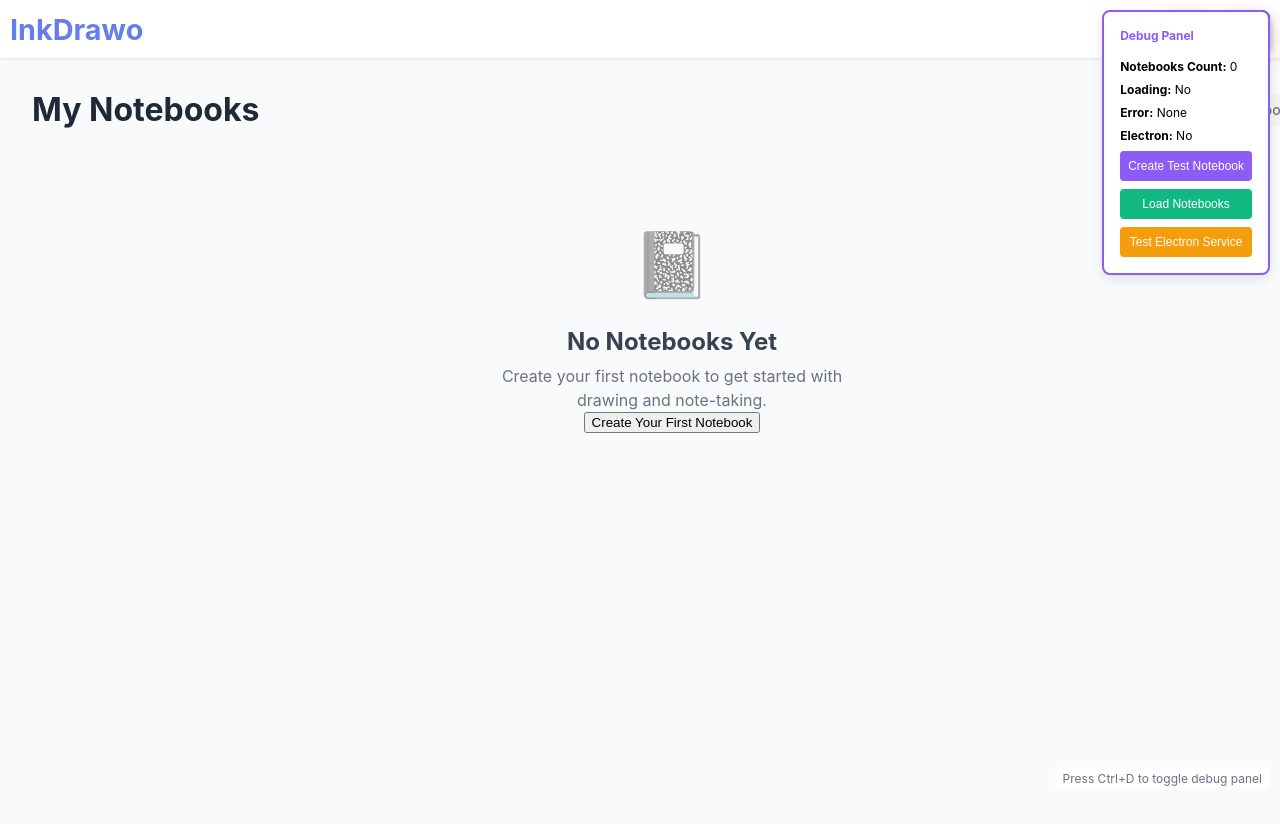
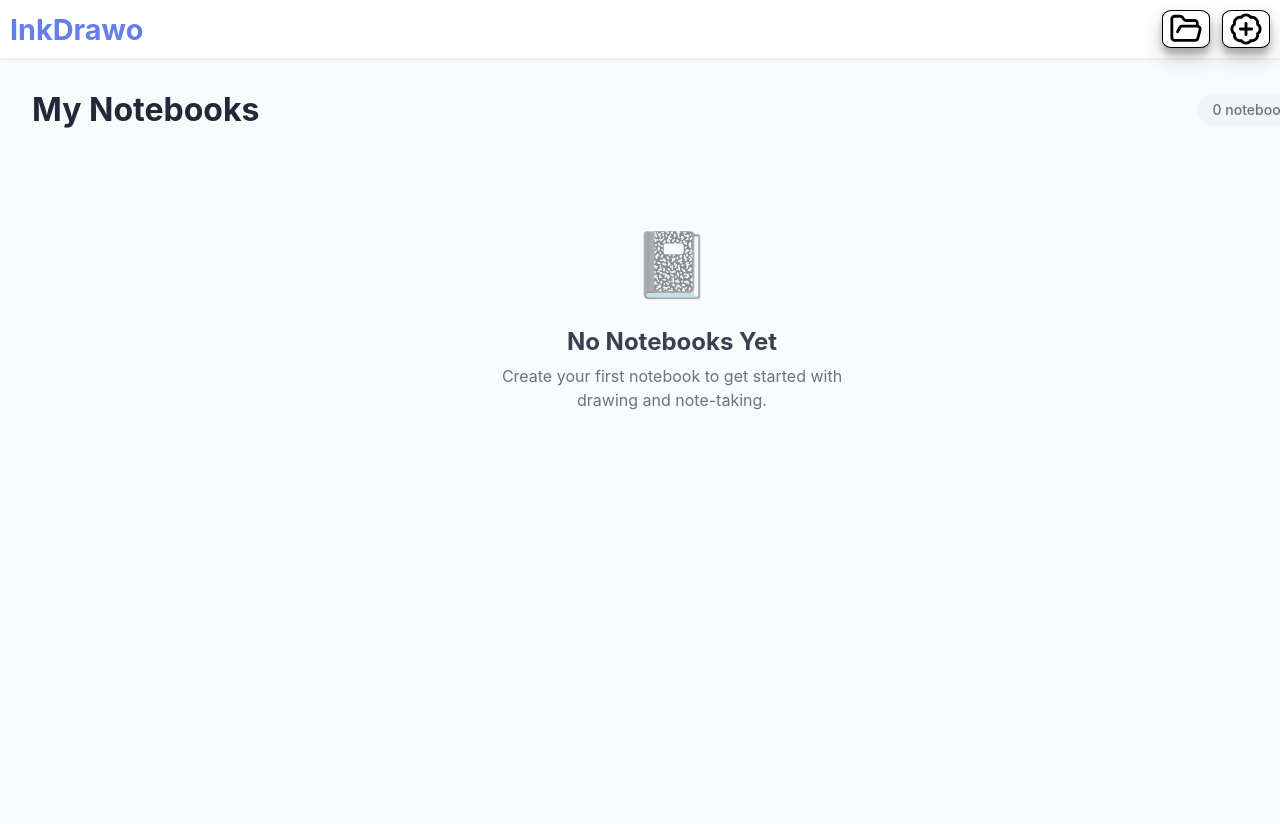
Before and after one commit to iamSt3el/InkDraw, a React (Create React App) app: page / in a window 1280 px wide. Shown: the top 824 px of the page. Built offline with nearby package versions, Linux system fonts and the light colour scheme.

Commit message:
new code

```diff
--- a/src/App.js
+++ b/src/App.js
@@ -1,8 +1,8 @@
-// src/App.js - Updated with store initialization and debug panel
+// src/App.js - Updated with router functionality
 import React, { useEffect, useState } from 'react';
+import { BrowserRouter as Router, Routes, Route, Navigate } from 'react-router-dom';
 import NoteBookManager from './pages/NoteBookManagerPage';
 import NotebookInside from './pages/NotebookInside/Index';
-import DebugPanel from './components/Debug/DebugPanel';
 import { useNotebookStore } from './stores/noteBookStore';
 import { usePageStore } from './stores/pageStore';
 
@@ -89,26 +89,27 @@ function App() {
   }
 
   return (
-    <div>
-      <NoteBookManager />
-      {/* <NotebookInside/> */}
+    <Router>
+      <div className="App">
+        <Routes>
+          {/* Default route - Notebook Manager */}
+          <Route path="/" element={<NoteBookManager />} />
 
-      {/* Debug panel - remove this in production */}
-      {showDebug && <DebugPanel />}
+          {/* Notebook Manager route */}
+          <Route path="/notebooks" element={<NoteBookManager />} />
 
-      <div style={{
-        position: 'fixed',
-        bottom: '10px',
-        right: '10px',
-        fontSize: '12px',
-        color: '#6b7280',
-        background: 'rgba(255,255,255,0.8)',
-        padding: '0.25rem 0.5rem',
-        borderRadius: '4px'
-      }}>
-        Press Ctrl+D to toggle debug panel
+          {/* Notebook Inside route with notebook ID parameter */}
+          <Route path="/notebook/:notebookId" element={<NotebookInside />} />
+
+          {/* Notebook Inside route with notebook ID and page number */}
+          <Route path="/notebook/:notebookId/page/:pageNumber" element={<NotebookInside />} />
+
+          {/* Fallback route - redirect to home */}
+          <Route path="*" element={<Navigate to="/" replace />} />
+        </Routes>
+
       </div>
-    </div>
+    </Router>
   );
 }
 
--- a/src/components/NotebookCard/index.jsx
+++ b/src/components/NotebookCard/index.jsx
@@ -1,11 +1,13 @@
-// src/components/NotebookCard/index.jsx - Updated with navigation to notebook inside
+// src/components/NotebookCard/index.jsx - Updated with router navigation
 import React, { useState } from 'react'
+import { useNavigate } from 'react-router-dom'
 import styles from './NotebookCard.module.scss'
 import { Trash2 } from 'lucide-react'
 import { createPortal } from 'react-dom'
 import { useNotebookStore } from '../../stores/noteBookStore'
 
-const NoteBookCard = ({ notebook, onOpenNotebook }) => {
+const NoteBookCard = ({ notebook }) => {
+  const navigate = useNavigate();
   const { deleteNotebook } = useNotebookStore();
   const [showDeleteConfirm, setShowDeleteConfirm] = useState(false);
   const numberOfHoles = 19;
@@ -38,13 +40,8 @@ const NoteBookCard = ({ notebook, onOpenNotebook }) => {
 
     console.log('Opening notebook:', id, title);
 
-    // Call the onOpenNotebook prop if provided
-    if (onOpenNotebook) {
-      onOpenNotebook(notebook);
-    } else {
-      // Default behavior - could be routing or modal
-      console.log('No onOpenNotebook handler provided');
-    }
+    // Navigate to the notebook inside page
+    navigate(`/notebook/${id}`);
   };
 
   const handleDeleteClick = (e) => {
@@ -138,11 +135,6 @@ const NoteBookCard = ({ notebook, onOpenNotebook }) => {
             </div>
           </div>
         </div>
-
-        {/* Click indicator */}
-        <div className={styles.click_indicator}>
-          <span>Click to open</span>
-        </div>
       </div>
 
       {/* Render Delete Confirmation Modal using Portal */}
--- a/src/components/ToolBar/Index.jsx
+++ b/src/components/ToolBar/Index.jsx
@@ -157,7 +157,6 @@ const ToolBar = () => {
       </div> */}
 
         <ZoomControls />
-        <Button Icon={MoveLeft} />
       </div>
     </div>
   );
--- a/src/main/electron.js
+++ b/src/main/electron.js
@@ -19,7 +19,7 @@ function createWindow() {
     height: 800,
     minWidth: 800,
     minHeight: 600,
-    frame: true,
+    frame: false,
     titleBarStyle: 'default',
     webPreferences: {
       nodeIntegration: false, // Security: disable node integration
--- a/src/pages/NoteBookManagerPage/index.jsx
+++ b/src/pages/NoteBookManagerPage/index.jsx
@@ -1,9 +1,8 @@
-// src/components/NotebookCard/index.jsx - Updated with navigation
+// src/pages/NoteBookManagerPage/index.jsx - Updated with router navigation
 import React, { useEffect, useState } from 'react'
 import styles from './NoteBookManager.module.scss'
 import Header from '../../components/Header';
 import NoteBookCard from '../../components/NotebookCard';
-import NotebookInside from '../NotebookInside/Index';
 import { useNotebookStore } from '../../stores/noteBookStore';
 
 const NoteBookManager = () => {
@@ -15,7 +14,6 @@ const NoteBookManager = () => {
   } = useNotebookStore();
 
   const [hasInitialized, setHasInitialized] = useState(false);
-  const [currentOpenNotebook, setCurrentOpenNotebook] = useState(null);
 
   // Initialize notebooks on component mount
   useEffect(() => {
@@ -52,26 +50,6 @@ const NoteBookManager = () => {
     }
     console.log('=== End Debug ===');
   }, [notebooks, isLoading, error, hasInitialized]);
-
-  const handleOpenNotebook = (notebook) => {
-    console.log('Opening notebook for editing:', notebook.title);
-    setCurrentOpenNotebook(notebook);
-  };
-
-  const handleCloseNotebook = () => {
-    console.log('Closing notebook');
-    setCurrentOpenNotebook(null);
-  };
-
-  // If a notebook is open, show the NotebookInside component
-  if (currentOpenNotebook) {
-    return (
-      <NotebookInside
-        notebookId={currentOpenNotebook.id}
-        onClose={handleCloseNotebook}
-      />
-    );
-  }
 
   const renderContent = () => {
     console.log('NotebookManager renderContent called');
@@ -115,12 +93,6 @@ const NoteBookManager = () => {
           <div className={styles.emptyIcon}>📓</div>
           <h3>No Notebooks Yet</h3>
           <p>Create your first notebook to get started with drawing and note-taking.</p>
-          <button
-            className={styles.createButton}
-            onClick={() => console.log('Create notebook clicked')}
-          >
-            Create Your First Notebook
-          </button>
         </div>
       );
     }
@@ -134,7 +106,6 @@ const NoteBookManager = () => {
             <NoteBookCard
               key={notebook.id || index}
               notebook={notebook}
-              onOpenNotebook={handleOpenNotebook}
             />
           );
         })}
--- a/src/pages/NotebookInside/Index.jsx
+++ b/src/pages/NotebookInside/Index.jsx
@@ -1,4 +1,4 @@
-// src/pages/NotebookInside/Index.jsx - Updated with FS operations
+// src/pages/NotebookInside/Index.jsx - Updated with URL parameters and navigation
 import React, { useEffect, useState, useCallback } from 'react';
 import { useParams, useNavigate } from 'react-router-dom';
 import styles from './NotebookInside.module.scss';
@@ -11,12 +11,9 @@ import { useDrawingStore } from '../../stores/drawingStore';
 import { useNotebookStore } from '../../stores/noteBookStore';
 import { usePageStore } from '../../stores/pageStore';
 
-const NotebookInside = ({ notebookId: propNotebookId, onClose }) => {
+const NotebookInside = () => {
   const navigate = useNavigate();
-  const { notebookId: paramNotebookId } = useParams();
-
-  // Use prop or URL parameter
-  const notebookId = propNotebookId || paramNotebookId;
+  const { notebookId, pageNumber } = useParams();
 
   const { currentTool, canvasData, pageSettings, markChangesSaved } = useDrawingStore();
   const {
@@ -33,7 +30,7 @@ const NotebookInside = ({ notebookId: propNotebookId, onClose }) => {
     isLoading
   } = usePageStore();
 
-  const [currentPageNumber, setCurrentPageNumber] = useState(1);
+  const [currentPageNumber, setCurrentPageNumber] = useState(parseInt(pageNumber) || 1);
   const [notebook, setNotebook] = useState(null);
   const [autoSaveInterval, setAutoSaveInterval] = useState(null);
   const [lastSavedData, setLastSavedData] = useState(null);
@@ -46,6 +43,7 @@ const NotebookInside = ({ notebookId: propNotebookId, onClose }) => {
 
       if (!notebookId) {
         console.error('No notebook ID provided');
+        navigate('/');
         return;
       }
 
@@ -58,22 +56,27 @@ const NotebookInside = ({ notebookId: propNotebookId, onClose }) => {
 
       if (!foundNotebook) {
         console.error('Notebook not found:', notebookId);
-        // Could redirect to notebook manager here
+        // Redirect to notebook manager
+        navigate('/');
         return;
       }
 
       setNotebook(foundNotebook);
       setCurrentNotebook(notebookId);
 
-      // Set initial page number from notebook or default to 1
-      const initialPage = foundNotebook.currentPage || 1;
-      setCurrentPageNumber(initialPage);
-
       console.log('NotebookInside: Initialized notebook:', foundNotebook.title);
     };
 
     initializeNotebook();
-  }, [notebookId, notebooks, currentNotebook, setCurrentNotebook]);
+  }, [notebookId, notebooks, currentNotebook, setCurrentNotebook, navigate]);
+
+  // Handle URL page parameter changes
+  useEffect(() => {
+    const urlPageNumber = parseInt(pageNumber) || 1;
+    if (urlPageNumber !== currentPageNumber) {
+      setCurrentPageNumber(urlPageNumber);
+    }
+  }, [pageNumber, currentPageNumber]);
 
   // Load page data when page number changes
   useEffect(() => {
@@ -166,7 +169,7 @@ const NotebookInside = ({ notebookId: propNotebookId, onClose }) => {
     await performAutoSave();
   }, [performAutoSave]);
 
-  // Page navigation functions
+  // Page navigation functions with URL updates
   const handlePageChange = useCallback(async (newPageNumber) => {
     if (newPageNumber === currentPageNumber) return;
 
@@ -175,8 +178,10 @@ const NotebookInside = ({ notebookId: propNotebookId, onClose }) => {
       await performAutoSave();
     }
 
+    // Update URL and state
     setCurrentPageNumber(newPageNumber);
-  }, [currentPageNumber, hasUnsavedChanges, performAutoSave]);
+    navigate(`/notebook/${notebookId}/page/${newPageNumber}`, { replace: true });
+  }, [currentPageNumber, hasUnsavedChanges, performAutoSave, navigate, notebookId]);
 
   const handlePreviousPage = useCallback(() => {
     if (currentPageNumber > 1) {
@@ -214,14 +219,14 @@ const NotebookInside = ({ notebookId: propNotebookId, onClose }) => {
       }
 
       // Escape to go back
-      if (e.key === 'Escape' && onClose) {
-        onClose();
+      if (e.key === 'Escape') {
+        handleClose();
       }
     };
 
     window.addEventListener('keydown', handleKeyDown);
     return () => window.removeEventListener('keydown', handleKeyDown);
-  }, [handleManualSave, handlePreviousPage, handleNextPage, onClose]);
+  }, [handleManualSave, handlePreviousPage, handleNextPage]);
 
   // Save before unmounting
   useEffect(() => {
@@ -232,19 +237,16 @@ const NotebookInside = ({ notebookId: propNotebookId, onClose }) => {
     };
   }, [hasUnsavedChanges, performAutoSave]);
 
-  // Handle close
+  // Handle close - navigate back to notebooks
   const handleClose = useCallback(async () => {
     // Save before closing
     if (hasUnsavedChanges) {
       await performAutoSave();
     }
 
-    if (onClose) {
-      onClose();
-    } else {
-      navigate('/');
-    }
-  }, [hasUnsavedChanges, performAutoSave, onClose, navigate]);
+    // Navigate back to notebooks page
+    navigate('/notebooks');
+  }, [hasUnsavedChanges, performAutoSave, navigate]);
 
   if (!notebook) {
     return (
@@ -261,7 +263,7 @@ const NotebookInside = ({ notebookId: propNotebookId, onClose }) => {
       <div className={styles.ni_header}>
         <div className={styles.notebookInfo}>
           <button className={styles.backButton} onClick={handleClose}>
-            ← Back
+            ← Back to Notebooks
           </button>
           <div className={styles.notebookTitle}>
             <h2>{notebook.title}</h2>
@@ -333,7 +335,7 @@ const NotebookInside = ({ notebookId: propNotebookId, onClose }) => {
       <div className={styles.shortcutsHelp}>
         <span>Ctrl+S: Save</span>
         <span>Ctrl+←/→: Navigate pages</span>
-        <span>Esc: Back</span>
+        <span>Esc: Back to notebooks</span>
       </div>
     </div>
   );
```
